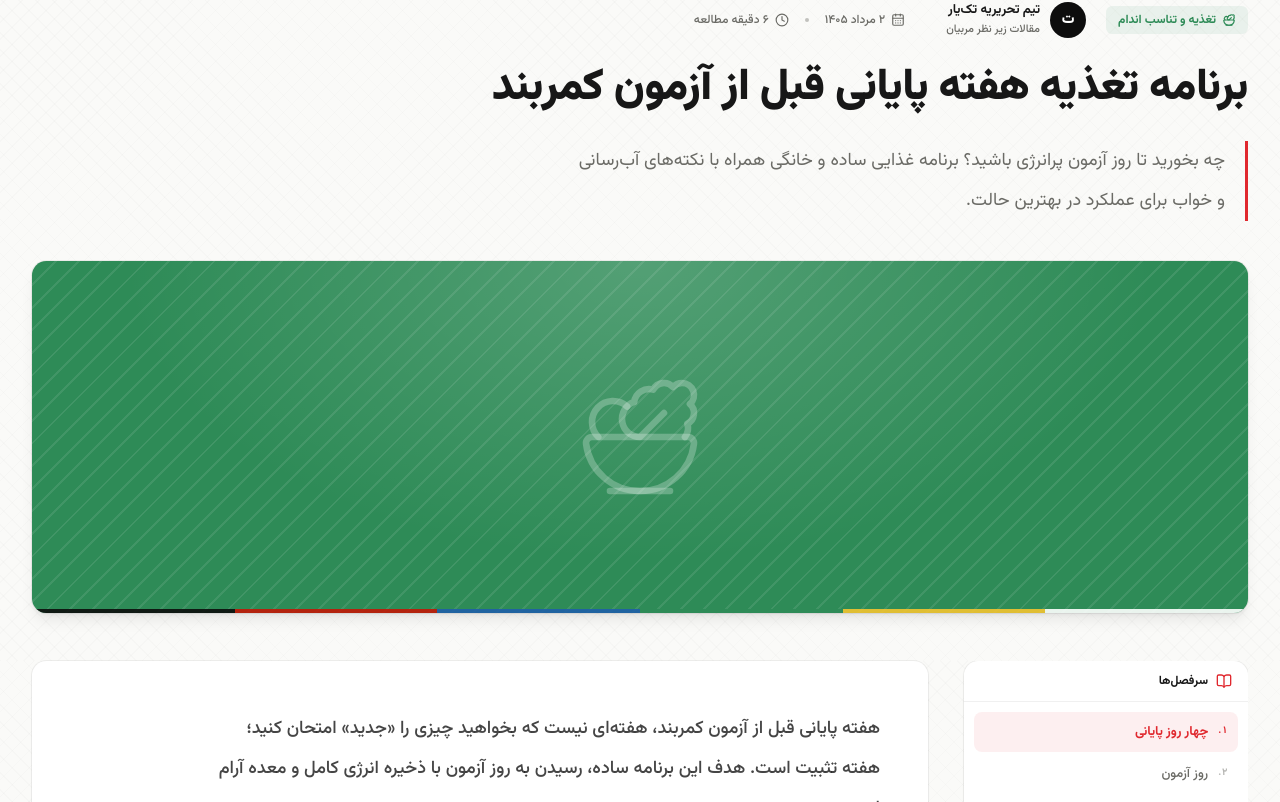
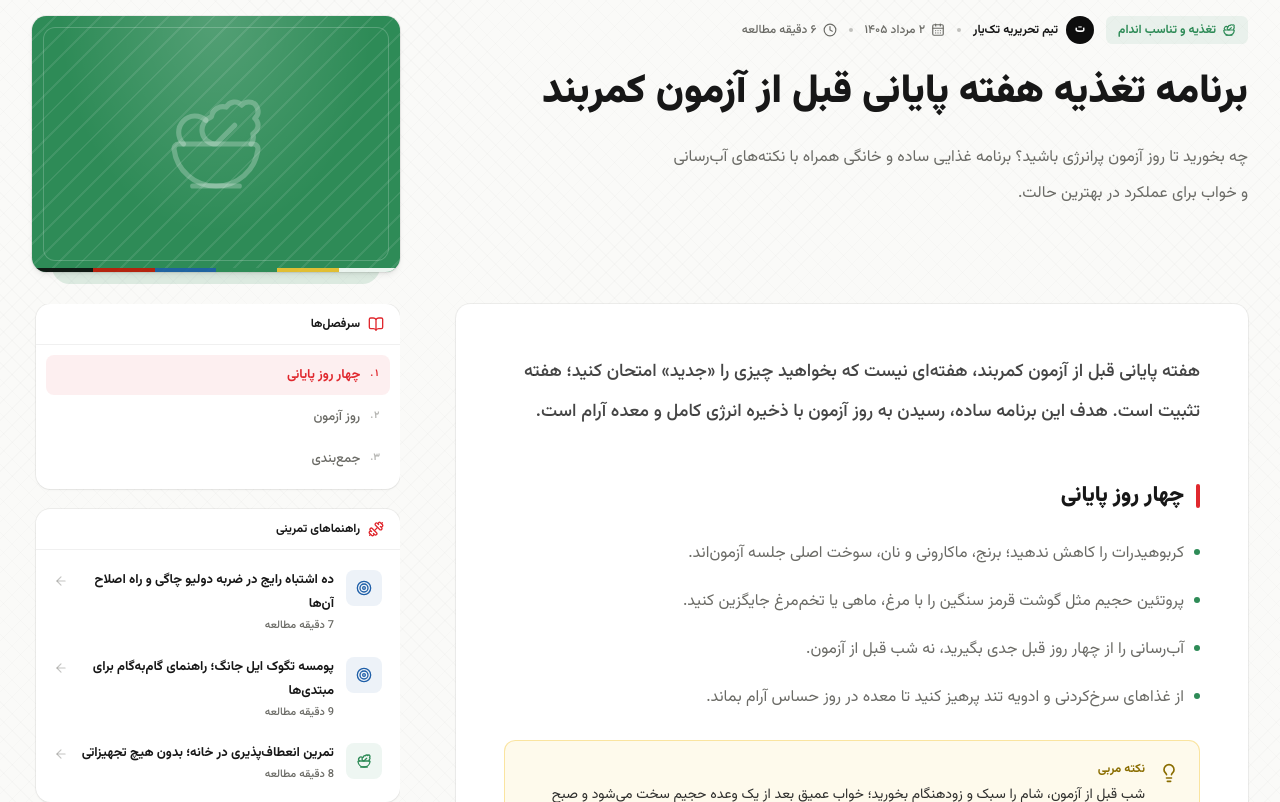
Before and after one commit to MostafaMemari/taekyar-web, a Next.js app: page /blog/belt-test-week-nutrition-plan in a window 1280 px wide. Shown: the part 198-1000 px from the top of the page. Built offline with nearby package versions, Linux system fonts and the light colour scheme.

Commit message:
feat: enhance PostPage layout with new PostCover component and improved PostHeader structure

```diff
--- a/app/blog/[slug]/page.tsx
+++ b/app/blog/[slug]/page.tsx
@@ -2,7 +2,8 @@ import type { Metadata } from "next";
 import { notFound } from "next/navigation";
 
 import { ArticleContent } from "@/components/blog/article-content";
-import { PostHeader } from "@/components/blog/post-header";
+import { PostCover } from "@/components/blog/post-cover";
+import { PostHeader, PostTopbar } from "@/components/blog/post-header";
 import { POST_CONTACT_CTA, POST_LAYOUT, RELATED_POSTS_COUNT } from "@/components/blog/post-config";
 import { ReadingProgress } from "@/components/blog/reading-progress";
 import { RelatedPosts } from "@/components/blog/related-posts";
@@ -42,6 +43,7 @@ interface PostRailProps {
   tocItems: TocItem[];
 }
 
+/** Widget order: TOC (navigation for this article) → guides → categories → app CTA. */
 function PostRail({ slug, category, tocItems }: PostRailProps) {
   return (
     <div className="space-y-5 lg:sticky lg:top-[88px] lg:max-h-[calc(100vh-7rem)] lg:overflow-y-auto lg:pe-1">
@@ -69,13 +71,26 @@ export default async function PostPage({ params }: PostPageProps) {
 
       <Section className="pb-0 sm:pb-0 lg:pb-0">
         <Reveal>
+          <PostTopbar />
+
+          {/* RTL desktop composition: main reading column on the right (col 1),
+              cover image + sticky support rail on the left (col 2).
+              Rail order: TOC → guides → categories → app CTA. */}
+          <div
+            className={cn(
+              "mt-6 grid gap-8 sm:mt-8 lg:mt-10 lg:grid-rows-[auto_minmax(0,1fr)] lg:gap-x-12 lg:gap-y-8 xl:gap-x-14",
+              POST_LAYOUT.postColumns
+            )}
+          >
+            <div className="min-w-0 lg:col-start-1 lg:row-start-1">
               <PostHeader post={post} />
-        </Reveal>
-      </Section>
+            </div>
 
-      <Section containerClassName="pt-0 sm:pt-0 lg:pt-0">
-        <div className={cn("grid gap-8 lg:items-start", POST_LAYOUT.postColumns)}>
             <div className="min-w-0 lg:col-start-2 lg:row-start-1">
+              <PostCover category={post.category} />
+            </div>
+
+            <div className="min-w-0 lg:col-start-1 lg:row-start-2">
               <TocCollapse items={headings} />
               <Reveal delay={80}>
                 <article className="mt-6 lg:mt-0">
@@ -84,11 +99,14 @@ export default async function PostPage({ params }: PostPageProps) {
               </Reveal>
             </div>
 
-          <aside aria-label="ابزارهای مقاله" className="min-w-0 self-stretch lg:col-start-1 lg:row-start-1">
+            <aside aria-label="ابزارهای مقاله" className="min-w-0 lg:col-start-2 lg:row-start-2">
               <PostRail slug={post.slug} category={post.category} tocItems={headings} />
             </aside>
           </div>
+        </Reveal>
+      </Section>
 
+      <Section>
         <div className="mt-10 sm:mt-12">
           <Reveal delay={100}>
             <RelatedPosts posts={relatedPosts} />
--- a/components/blog/article-content.tsx
+++ b/components/blog/article-content.tsx
@@ -29,7 +29,7 @@ interface ArticleContentProps {
 export function ArticleContent({ post, blocks }: ArticleContentProps) {
   return (
     <div className={cn(SURFACE_CARD, "p-5 sm:p-8 lg:p-12")}>
-      <div className="max-w-2xl">
+      <div className="max-w-3xl">
         <PostBody blocks={blocks} />
       </div>
       <PostTags tags={post.tags} />
--- a/components/blog/post-config.ts
+++ b/components/blog/post-config.ts
@@ -1,5 +1,6 @@
 export const POST_LAYOUT = {
-  postColumns: "lg:grid-cols-[18rem_minmax(0,1fr)]",
+  /** RTL: first track (main reading column) sits on the right, cover rail on the left. */
+  postColumns: "lg:grid-cols-[minmax(0,1fr)_20rem] xl:grid-cols-[minmax(0,1fr)_23rem]",
 } as const;
 
 export const RELATED_POSTS_COUNT = 3;
@@ -22,7 +23,6 @@ export const POST_CONTACT_CTA = {
 export const POST_LABELS = {
   backToBlog: "بازگشت به وبلاگ",
   author: "تیم تحریریه تک‌یار",
-  authorRole: "مقالات زیر نظر مربیان",
   tocTitle: "سرفصل‌ها",
   tocMobileTitle: "سرفصل‌های این مقاله",
   coachTipLabel: "نکته مربی",
--- a/components/blog/post-cover.tsx
+++ b/components/blog/post-cover.tsx
@@ -6,8 +6,15 @@ export function PostCover({ category }: { category: BlogPost["category"] }) {
   const { color, Icon } = CATEGORY_STYLES[category];
 
   return (
+    <div className="relative w-full">
       <div
-      className="relative mt-8 h-52 w-full overflow-hidden rounded-2xl shadow-lg shadow-black/[0.08] ring-1 ring-black/[0.06] sm:h-72 lg:mt-10 lg:h-[22rem]"
+        aria-hidden="true"
+        className="absolute inset-x-5 top-5 -bottom-3 hidden rounded-3xl opacity-15 lg:block"
+        style={{ backgroundColor: color }}
+      />
+
+      <div
+        className="relative h-48 w-full overflow-hidden rounded-2xl shadow-md shadow-black/[0.07] ring-1 ring-black/[0.06] sm:h-60 lg:h-full lg:min-h-[16rem]"
         style={{ backgroundColor: color }}
       >
         <div
@@ -20,13 +27,18 @@ export function PostCover({ category }: { category: BlogPost["category"] }) {
         />
         <Icon
           aria-hidden="true"
-        className="absolute left-1/2 top-1/2 size-28 -translate-x-1/2 -translate-y-1/2 text-white/25 sm:size-36"
+          className="absolute left-1/2 top-1/2 size-20 -translate-x-1/2 -translate-y-1/2 text-white/25 sm:size-24 lg:size-28"
           strokeWidth={1.1}
+        />
+        <span
+          aria-hidden="true"
+          className="pointer-events-none absolute inset-3 rounded-xl ring-1 ring-white/20"
         />
         <BeltDivider
           fullWidth
           className="absolute inset-x-0 bottom-0 h-[4px] border-0 opacity-90"
         />
       </div>
+    </div>
   );
 }
--- a/components/blog/post-header.tsx
+++ b/components/blog/post-header.tsx
@@ -2,27 +2,26 @@ import Link from "next/link";
 import { ArrowRight, CalendarDays, Clock } from "lucide-react";
 
 import { CATEGORY_STYLES } from "@/components/blog/data";
-import { PostCover } from "@/components/blog/post-cover";
 import { POST_LABELS } from "@/components/blog/post-config";
 import type { BlogPost } from "@/lib/blog";
 import { toFaDigits } from "@/lib/utils";
 
-function AuthorBadge() {
+export function PostTopbar() {
   return (
-    <span className="flex items-center gap-2.5">
-      <span
-        aria-hidden="true"
-        className="flex size-9 shrink-0 items-center justify-center rounded-full bg-belt-black text-sm font-black text-white"
+    <div className="flex items-center justify-between gap-4 border-b border-black/[0.06] pb-5">
+      <Link
+        href="/blog"
+        className="inline-flex min-h-9 items-center gap-1.5 rounded-md text-sm font-semibold text-muted-foreground transition-colors hover:text-primary focus-visible:outline-none focus-visible:ring-3 focus-visible:ring-ring/50"
       >
-        ت
-      </span>
-      <span className="flex flex-col leading-5">
-        <span className="text-[13px] font-bold text-foreground">{POST_LABELS.author}</span>
-        <span className="text-[11px] font-medium text-muted-foreground">
-          {POST_LABELS.authorRole}
-        </span>
-      </span>
-    </span>
+        <ArrowRight className="size-4" />
+        {POST_LABELS.backToBlog}
+      </Link>
+
+      <p className="hidden items-center gap-2 text-xs font-bold tracking-wide text-muted-foreground/70 sm:flex">
+        <span aria-hidden="true" className="h-px w-8 bg-primary/40" />
+        وبلاگ تک‌یار
+      </p>
+    </div>
   );
 }
 
@@ -30,7 +29,7 @@ function PostMeta({ post }: { post: BlogPost }) {
   const { color, Icon } = CATEGORY_STYLES[post.category];
 
   return (
-    <div className="mt-6 flex flex-wrap items-center gap-x-5 gap-y-4">
+    <div className="flex flex-wrap items-center gap-x-3 gap-y-2.5">
       <Link
         href="/blog"
         className="inline-flex items-center gap-1.5 rounded-md px-3 py-1.5 text-xs font-bold transition-opacity hover:opacity-80"
@@ -40,23 +39,28 @@ function PostMeta({ post }: { post: BlogPost }) {
         {post.category}
       </Link>
 
-      <AuthorBadge />
-
-      <span className="h-8 w-px max-sm:hidden" aria-hidden="true" />
-
-      <span className="flex flex-col gap-y-1 sm:flex-row sm:items-center sm:gap-x-4">
-        <span className="inline-flex items-center gap-1.5 text-xs font-medium text-muted-foreground">
-          <CalendarDays className="size-3.5" />
-          {post.date}
-        </span>
+      <span className="inline-flex items-center gap-2">
         <span
           aria-hidden="true"
-          className="hidden size-1 rounded-full bg-muted-foreground/40 sm:inline-block"
-        />
-        <span className="inline-flex items-center gap-1.5 text-xs font-medium text-muted-foreground">
-          <Clock className="size-3.5" />
-          {toFaDigits(post.readTimeMinutes)} {POST_LABELS.readTimeSuffix}
+          className="flex size-7 shrink-0 items-center justify-center rounded-full bg-belt-black text-[11px] font-black text-white ring-2 ring-white/10"
+        >
+          ت
         </span>
+        <span className="text-xs font-bold text-foreground">{POST_LABELS.author}</span>
+      </span>
+
+      <span aria-hidden="true" className="hidden size-1 rounded-full bg-muted-foreground/40 sm:inline-block" />
+
+      <span className="inline-flex items-center gap-1.5 text-xs font-medium text-muted-foreground">
+        <CalendarDays className="size-3.5" />
+        {post.date}
+      </span>
+
+      <span aria-hidden="true" className="hidden size-1 rounded-full bg-muted-foreground/40 sm:inline-block" />
+
+      <span className="inline-flex items-center gap-1.5 text-xs font-medium text-muted-foreground">
+        <Clock className="size-3.5" />
+        {toFaDigits(post.readTimeMinutes)} {POST_LABELS.readTimeSuffix}
       </span>
     </div>
   );
@@ -65,32 +69,15 @@ function PostMeta({ post }: { post: BlogPost }) {
 export function PostHeader({ post }: { post: BlogPost }) {
   return (
     <header>
-      <div className="flex items-center justify-between gap-4 border-b border-black/[0.06] pb-5">
-        <Link
-          href="/blog"
-          className="inline-flex min-h-9 items-center gap-1.5 rounded-md text-sm font-semibold text-muted-foreground transition-colors hover:text-primary focus-visible:outline-none focus-visible:ring-3 focus-visible:ring-ring/50"
-        >
-          <ArrowRight className="size-4" />
-          {POST_LABELS.backToBlog}
-        </Link>
-
-        <p className="hidden items-center gap-2 text-xs font-bold tracking-wide text-muted-foreground/70 sm:flex">
-          <span aria-hidden="true" className="h-px w-8 bg-primary/40" />
-          وبلاگ تک‌یار
-        </p>
-      </div>
-
       <PostMeta post={post} />
 
-      <h1 className="mt-5 max-w-3xl text-[1.75rem] font-black leading-[1.45] tracking-[-0.01em] sm:text-4xl sm:leading-[1.35] lg:text-[2.75rem] lg:leading-[1.3]">
+      <h1 className="mt-4 text-[1.625rem] font-black leading-[1.55] sm:text-[2rem] sm:leading-[1.5] lg:mt-5 lg:text-[2.25rem] lg:leading-[1.45] xl:text-[2.5rem] xl:leading-[1.4]">
         {post.title}
       </h1>
 
-      <p className="mt-6 max-w-2xl border-s-[3px] border-primary ps-5 text-[15px] leading-9 text-muted-foreground sm:text-lg sm:leading-10">
+      <p className="mt-4 max-w-xl text-[15px] leading-8 text-muted-foreground sm:text-base sm:leading-9 lg:mt-5">
         {post.excerpt}
       </p>
-
-      <PostCover category={post.category} />
     </header>
   );
 }
```
Lines whose indentation alone changed are shown as unchanged.
